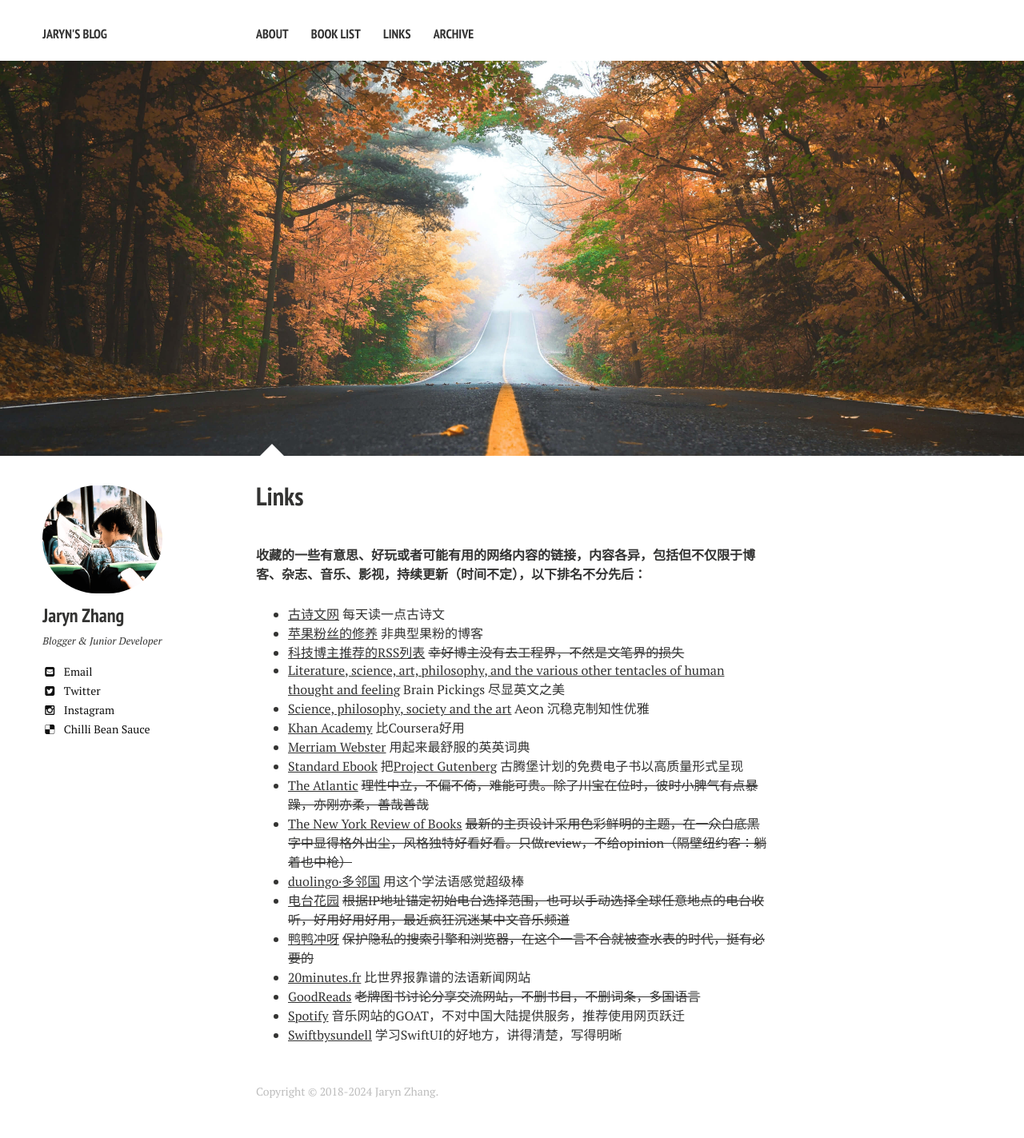
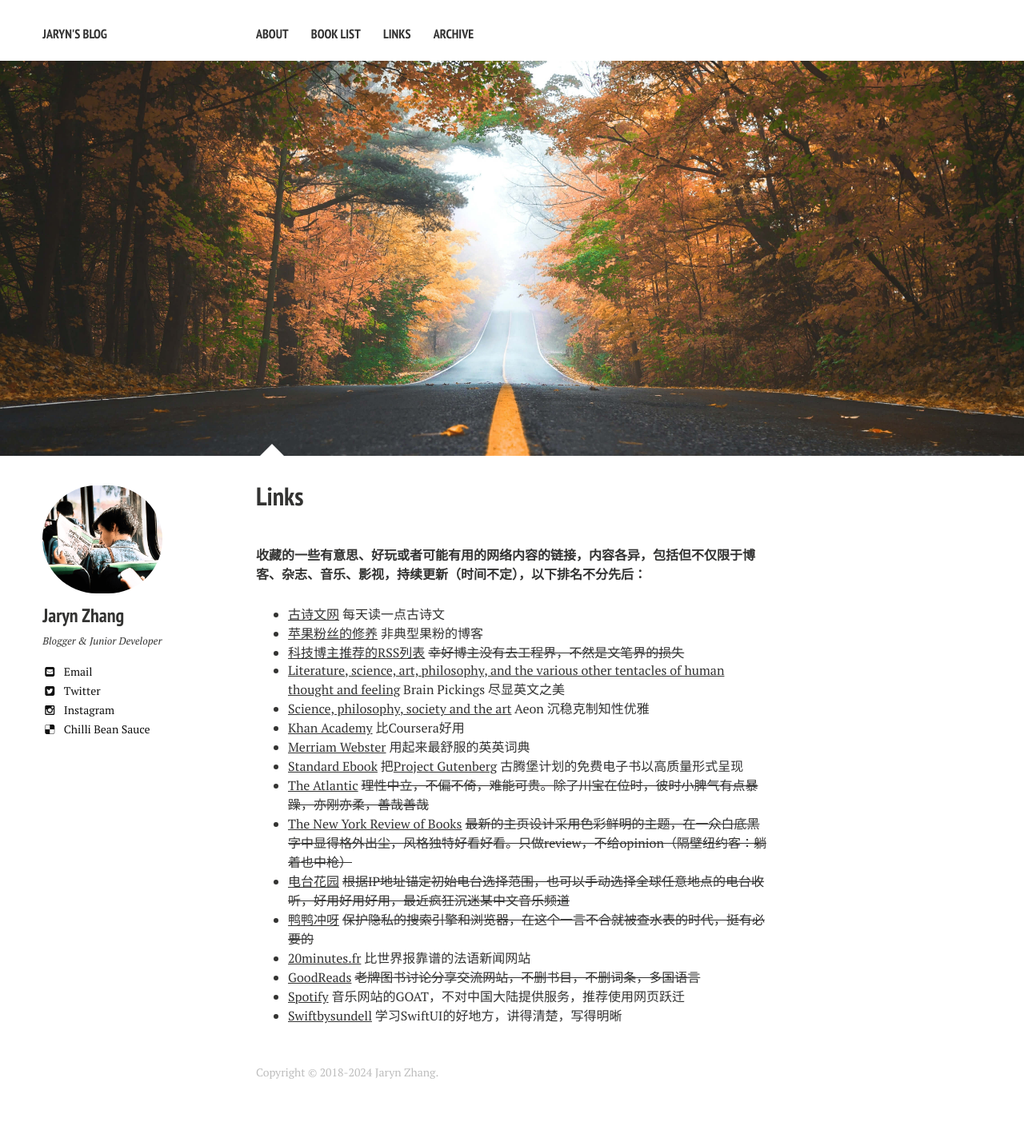
Before and after one commit to jarynzhang/jarynzhang.github.io, a Jekyll site: the page built from links/index.md, in a window 1280 px wide. Shown: the whole page at 80% size. Built offline with Jekyll 4.4.1, drawn with Linux system fonts in a browser that asks for light colours; nearby versions of some CDN libraries; after the commit the page ends 1399 px from its top, so only the background shows below that.

Commit message:
Update index.md

```diff
--- a/links/index.md
+++ b/links/index.md
@@ -22,7 +22,6 @@ image:
  * [Standard Ebook](https://standardebooks.org) 把[Project Gutenberg](https://www.gutenberg.org) 古腾堡计划的免费电子书以高质量形式呈现
  * [The Atlantic](https://www.theatlantic.com/) ~~理性中立，不偏不倚，难能可贵。除了川宝在位时，彼时小脾气有点暴躁，亦刚亦柔，善哉善哉~~
  * [The New York Review of Books](https://www.nybooks.com) ~~最新的主页设计采用色彩鲜明的主题，在一众白底黑字中显得格外出尘，风格独特好看好看。只做review，不给opinion（隔壁纽约客：躺着也中枪）~~
- * [duolingo·多邻国](https://www.duolingo.com) 用这个学法语感觉超级棒
  * [电台花园](http://radio.garden/) ~~根据IP地址锚定初始电台选择范围，也可以手动选择全球任意地点的电台收听，好用好用好用，最近疯狂沉迷某中文音乐频道~~
  * [鸭鸭冲呀](https://duckduckgo.com)  ~~保护隐私的搜索引擎和浏览器，在这个一言不合就被查水表的时代，挺有必要的~~
  * [20minutes.fr](https://www.20minutes.fr)  比世界报靠谱的法语新闻网站
```
